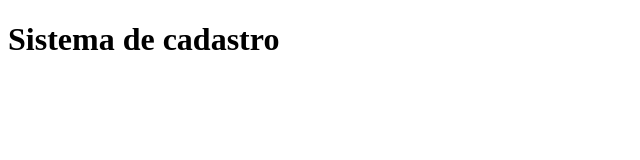
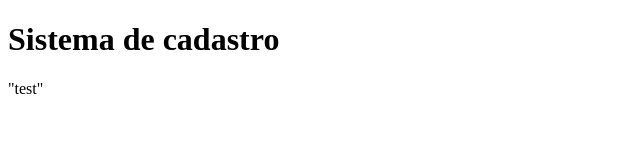
Before and after one commit to brunohitman/PowerBi_projects, a plain HTML site: page index.html in a window 1280 px wide. Shown: the full height of the page, 0-640 px from the left. Drawn offline with Linux system fonts and the light colour scheme.

Commit message:
Testando commit via comando console

```diff
--- a/index.html
+++ b/index.html
@@ -10,3 +10,5 @@
     <h1>Sistema de cadastro</h1>
 </body>
 </html>
+
+"test"
```
